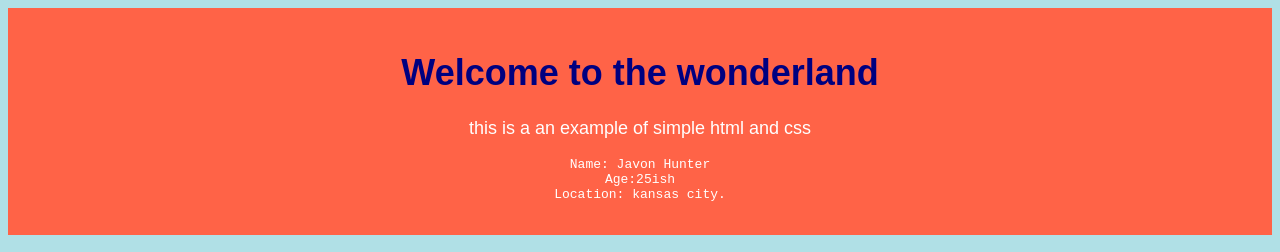
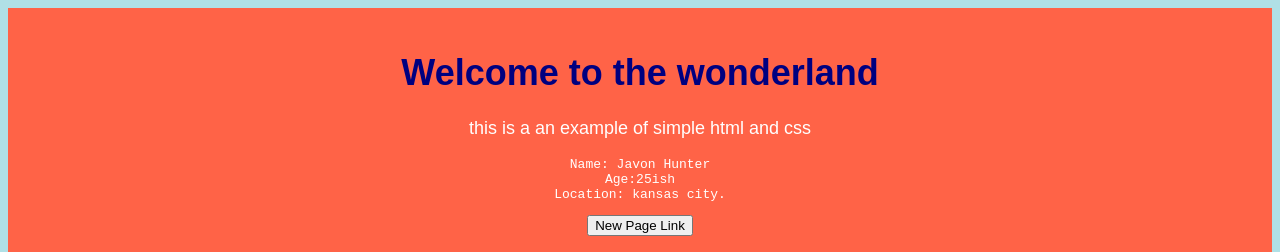
Before and after one commit to javonhunter/first-web-page, a plain HTML site: page index.html in a window 1280 px wide. Shown: the top 252 px of the page. Drawn offline with Linux system fonts and the light colour scheme.

Commit message:
Update index.html

```diff
--- a/index.html
+++ b/index.html
@@ -97,6 +97,8 @@ Name: Javon Hunter
 Age:25ish
 Location: kansas city.
 </pre>
+<a href= "test.html" style= "color:black"; target="_blank";>
+<button>New Page Link</button></a>
 </header>
 <section class="about">
 <p>Check out my favorite website:
```
